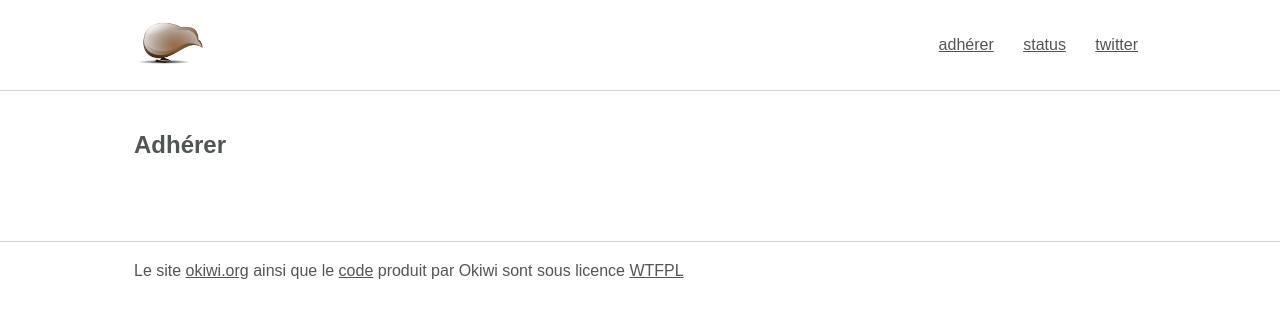
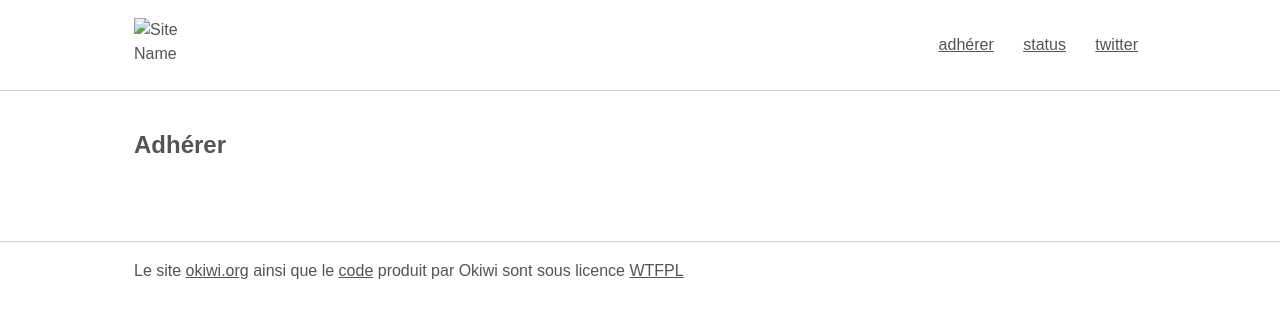
Before and after one commit to josselinauguste/site, a Jekyll site: the page built from adherer/index.html, in a window 1280 px wide. Shown: the top 318 px of the page. Built offline with Jekyll 4.4.1, drawn with Linux system fonts in a browser that asks for light colours.

Commit message:
fix logo header

```diff
--- a/_includes/header.html
+++ b/_includes/header.html
@@ -1,7 +1,7 @@
 <header class="site-header" role="banner">
     <div class="container">
         <a class="branding" href="/">
-            <img class="branding__logo" src="/images/logo.png" alt="Site Name">
+            <img class="branding__logo" src="images/logo.png" alt="Site Name">
         </a>
         <nav class="site-nav">
             <a href="/adherer/">adhérer</a>
```
